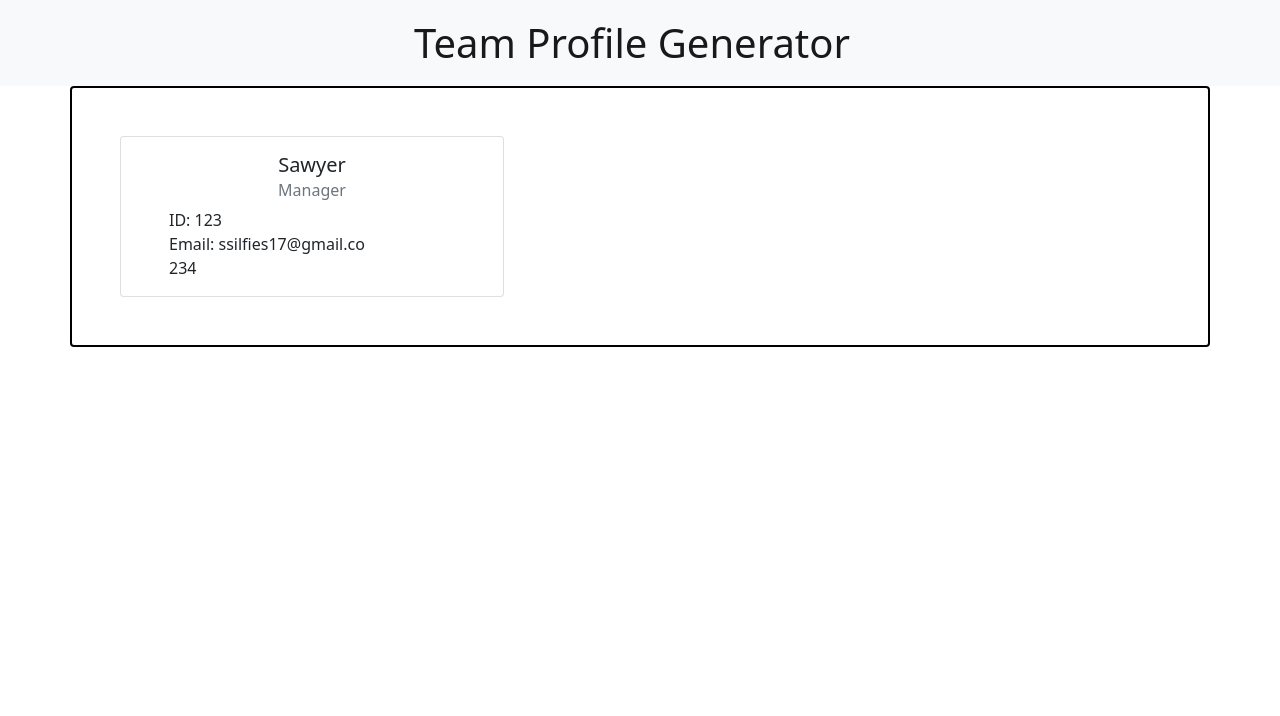
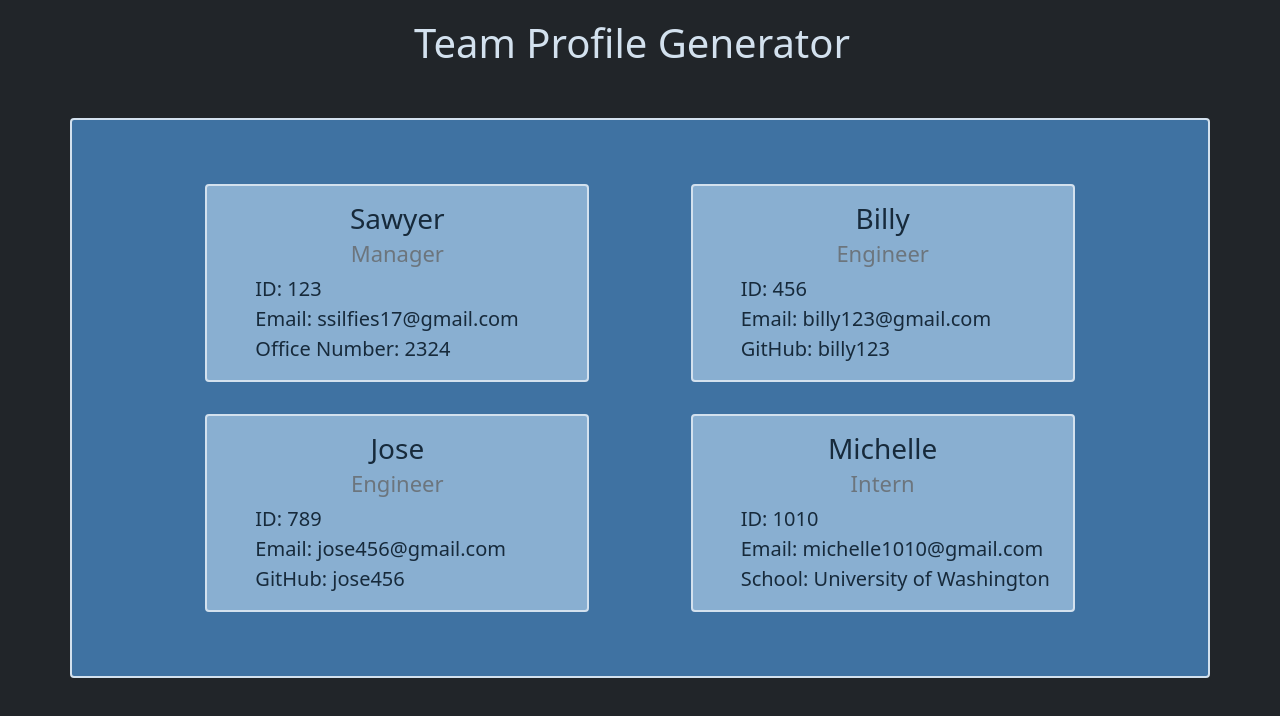
Before and after one commit to ssilfies17/Team-Profile-Generator, a website: page Team-Profile.html in a window 1280 px wide. Drawn offline with nearby package versions, Linux system fonts and the light colour scheme.

Commit message:
README changed to add demo. Repo cleanup and sample styling

```diff
--- a/Team-Profile.html
+++ b/Team-Profile.html
@@ -6,27 +6,64 @@
         <meta name="viewport" content="width=device-width, initial-scale=1.0">
         <title>Team Profile Generator</title>
         <link href="https://cdn.jsdelivr.net/npm/bootstrap@5.1.3/dist/css/bootstrap.min.css" rel="stylesheet" integrity="sha384-1BmE4kWBq78iYhFldvKuhfTAU6auU8tT94WrHftjDbrCEXSU1oBoqyl2QvZ6jIW3" crossorigin="anonymous">
-        <link href="style.css">
+        <link href="./src/style.css">
     </head>
-    <body>
-        <nav class="navbar navbar-expand-lg navbar-light bg-light">
-            <div class="container-md" style="justify-content: center;">
-              <a class="navbar-brand" href="#" style="font-size: 40px;">Team Profile Generator</a>
+    <body class="bg-dark">
+
+        <nav class="navbar navbar-expand-lg navbar-light bg-dark" >
+            <div class="container-md" style="justify-content: center; ">
+              <a class="navbar-brand" href="#" style="font-size: 40px; color: #D3E1EE;">Team Profile Generator</a>
             </div>
         </nav>
 
-        <div class="card container" style="border: 2px solid black; display: flex; flex-wrap: wrap; justify-content: space-evenly; padding: 3rem;">
-            <div class="card" style="width: 24rem;">
-      <div class="card-body">
-        <h5 class="card-title" style="text-align: center;">Sawyer</h5>
-        <h6 class="card-subtitle mb-2 text-muted" style="text-align: center;">Manager</h6>
-        <ul class="card-text" style="list-style: none;">
-            <li class="ID">ID: 123 </li>
-            <li class="email">Email: ssilfies17@gmail.co </li>
-            <li class="uniqueProperty"> 234 </li>
-        </ul>
-      </div>
-    </div>
+        <div class="card container" style=" margin-top: 2rem; border: 2px solid #D3E1EE; background-color: #3F72A2; display: flex;  flex-direction: row; flex-wrap: wrap; justify-content: space-evenly; padding: 3rem;">
+            <div class="card" style="width: 24rem; margin: 1rem; border: 2px solid #D3E1EE; background-color: #89AFD1;">
+                <div class="card-body">
+                    <h5 class="card-title" style="text-align: center; font-size: 28px; color: #172A3B ;">Sawyer</h5>
+                    <h6 class="card-subtitle mb-2 text-muted" style="text-align: center;font-size: 22px; color: #172A3B">Manager</h6>
+                    <ul class="card-text" style="list-style: none; font-size: 20px; color: #172A3B ;">
+                        <li class="ID">ID: 123 </li>
+                        <li class="email">Email: ssilfies17@gmail.com </li>
+                        <li class="uniqueProperty">Office Number: 2324 </li>
+                    </ul>
+                </div>
+            </div>
+
+            <div class="card" style="width: 24rem; margin: 1rem; border: 2px solid #D3E1EE; background-color: #89AFD1;">
+                <div class="card-body">
+                    <h5 class="card-title" style="text-align: center; font-size: 28px; color: #172A3B">Billy</h5>
+                    <h6 class="card-subtitle mb-2 text-muted" style="text-align: center; font-size: 22px;">Engineer</h6>
+                    <ul class="card-text" style="list-style: none; font-size: 20px; color: #172A3B ;">
+                        <li class="ID">ID: 456 </li>
+                        <li class="email">Email: billy123@gmail.com </li>
+                        <li class="uniqueProperty"> GitHub: billy123 </li>
+                    </ul>
+                </div>
+            </div>
+
+            <div class="card" style="width: 24rem; margin: 1rem; border: 2px solid #D3E1EE; background-color: #89AFD1;">
+                <div class="card-body">
+                    <h5 class="card-title" style="text-align: center; font-size: 28px; color: #172A3B">Jose</h5>
+                    <h6 class="card-subtitle mb-2 text-muted" style="text-align: center; font-size: 22px;">Engineer</h6>
+                    <ul class="card-text" style="list-style: none; font-size: 20px; color: #172A3B ;" >
+                        <li class="ID">ID: 789 </li>
+                        <li class="email">Email: jose456@gmail.com </li>
+                        <li class="uniqueProperty"> GitHub: jose456 </li>
+                    </ul>
+                </div>
+            </div>
+
+            <div class="card" style="width: 24rem; margin: 1rem; border: 2px solid #D3E1EE; background-color: #89AFD1;">
+                <div class="card-body">
+                    <h5 class="card-title" style="text-align: center; font-size: 28px; color: #172A3B">Michelle</h5>
+                    <h6 class="card-subtitle mb-2 text-muted" style="text-align: center; font-size: 22px;">Intern</h6>
+                    <ul class="card-text" style="list-style: none; font-size: 20px; color: #172A3B ;">
+                        <li class="ID">ID: 1010 </li>
+                        <li class="email">Email: michelle1010@gmail.com </li>
+                        <li class="uniqueProperty"> School: University of Washington </li>
+                    </ul>
+                </div>
+            </div>
         </div>
     </body>
     </html>
```
Also changed, not shown: index.js (+20 -17 lines), src/index.html (deleted, +0 -34 lines), 02-Homework/Assets/10-object-oriented-programming-homework-demo.png (deleted), 02-Homework/README.md (deleted), README.md, 2 other files.
